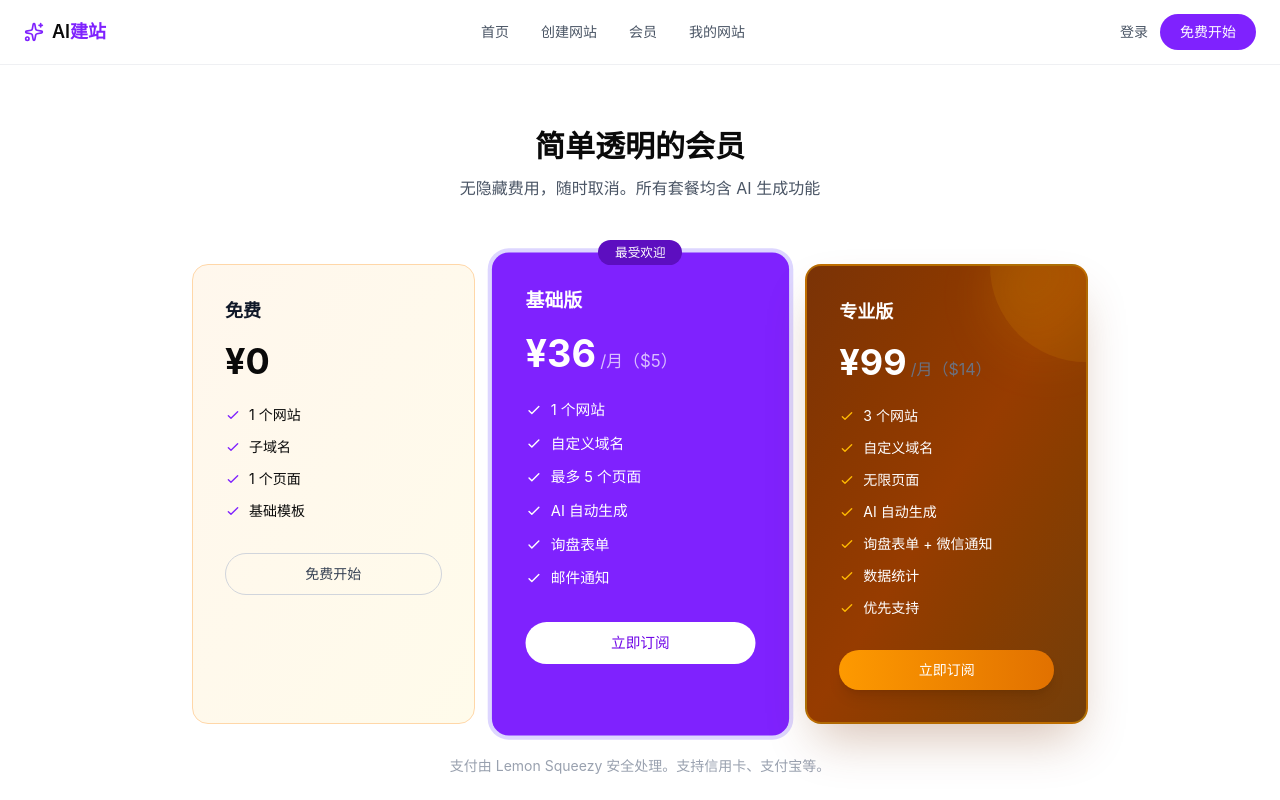
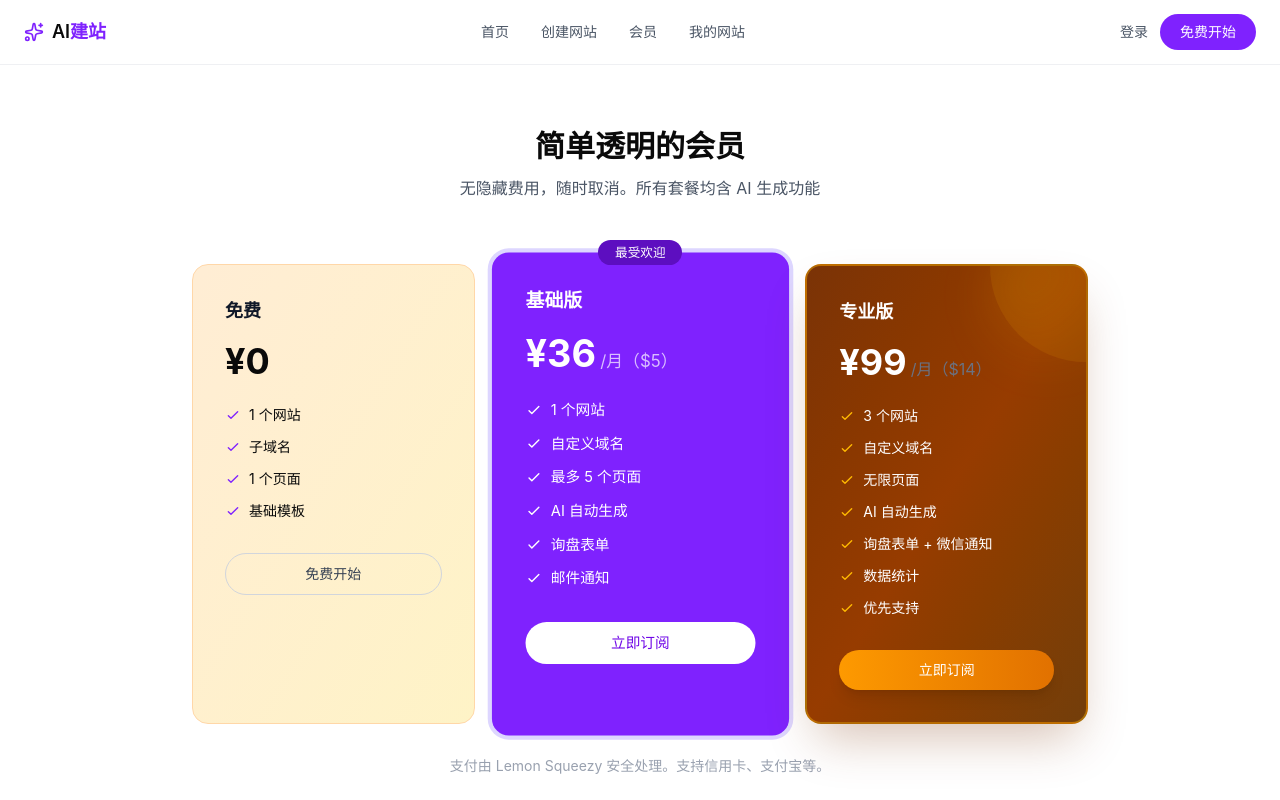
Before and after one commit to dengxiahei3-ux/ai-builder, a Next.js app: page /pricing in a window 1280 px wide. Shown: the top 800 px of the page. Built offline with nearby package versions, Linux system fonts and the light colour scheme; no server answers.

Commit message:
fix: deepen free card orange

```diff
--- a/src/app/pricing/page.tsx
+++ b/src/app/pricing/page.tsx
@@ -62,7 +62,7 @@ export default function PricingPage() {
                 ? "bg-violet-600 text-white ring-4 ring-violet-200 scale-105 relative"
                 : plan.premium
                 ? "bg-gradient-to-br from-amber-900 via-amber-800 to-yellow-900 text-white border-2 border-amber-400/40 shadow-2xl shadow-amber-900/30 relative overflow-hidden"
-                : "bg-gradient-to-br from-orange-50 to-amber-50 border border-orange-200"
+                : "bg-gradient-to-br from-orange-100 to-amber-100 border border-orange-200"
             }`}
           >
             {plan.premium && <div className="absolute top-0 right-0 w-24 h-24 bg-amber-400/10 rounded-bl-full" />}
```
